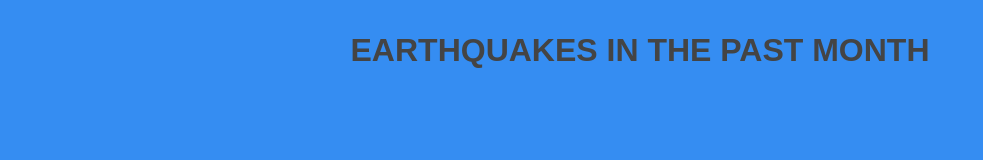
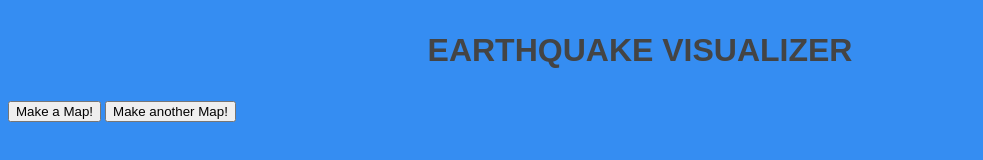
Before and after one commit to RodShokrian/EarthquakeVisualizer, a website: page 24hour.html in a window 1280 px wide. Shown: the whole page, without its empty margins (0-983 px from the left). Drawn offline with Linux system fonts and the light colour scheme.

Commit message:
add mapping buttons

```diff
--- a/24hour.html
+++ b/24hour.html
@@ -3,9 +3,11 @@
   <head>
     <meta charset="utf-8">
 		<link rel="stylesheet" type="text/css" href="map.css" />
-    <title>Hello, World!</title>
+    <title>Earthquake Visualizer</title>
   </head>
   <body>
-		<h1>Earthquakes in the past month</h1>
+		<h1>Earthquake Visualizer</h1>
+		<button id="map">Make a Map!</button>
+		<button id="map2">Make another Map!</button>
   </body>
 </html>
```
Also changed, not shown: 24hour.js (+15 -1 lines), 2 other files.
